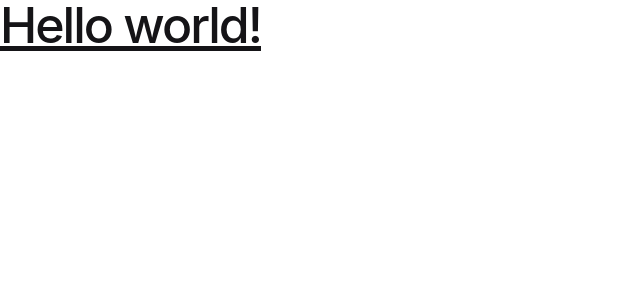
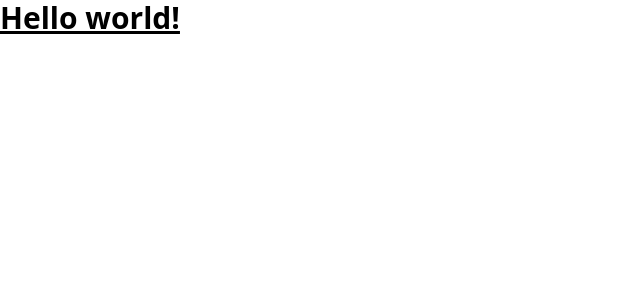
Before and after one commit to Cesar001-co/portfolio-angular, an Angular app: page / in a window 1280 px wide. Shown: the top 300 px of the page, without its empty margins (0-640 px from the left). Built offline with nearby package versions, Linux system fonts and the light colour scheme.

Commit message:
folders managing

```diff
--- a/src/app/app.component.html
+++ /dev/null
@@ -1,3 +0,0 @@
-<h1 class="text-3xl font-bold underline">
-  Hello world!
-</h1>
--- a/src/app/app.component.scss
+++ /dev/null
@@ -1,167 +0,0 @@
-:host {
-    --bright-blue: oklch(51.01% 0.274 263.83);
-    --electric-violet: oklch(53.18% 0.28 296.97);
-    --french-violet: oklch(47.66% 0.246 305.88);
-    --vivid-pink: oklch(69.02% 0.277 332.77);
-    --hot-red: oklch(61.42% 0.238 15.34);
-    --orange-red: oklch(63.32% 0.24 31.68);
-
-    --gray-900: oklch(19.37% 0.006 300.98);
-    --gray-700: oklch(36.98% 0.014 302.71);
-    --gray-400: oklch(70.9% 0.015 304.04);
-
-    --red-to-pink-to-purple-vertical-gradient: linear-gradient(
-      180deg,
-      var(--orange-red) 0%,
-      var(--vivid-pink) 50%,
-      var(--electric-violet) 100%
-    );
-
-    --red-to-pink-to-purple-horizontal-gradient: linear-gradient(
-      90deg,
-      var(--orange-red) 0%,
-      var(--vivid-pink) 50%,
-      var(--electric-violet) 100%
-    );
-
-    --pill-accent: var(--bright-blue);
-
-    font-family: "Inter", -apple-system, BlinkMacSystemFont, "Segoe UI", Roboto,
-      Helvetica, Arial, sans-serif, "Apple Color Emoji", "Segoe UI Emoji",
-      "Segoe UI Symbol";
-    box-sizing: border-box;
-    -webkit-font-smoothing: antialiased;
-    -moz-osx-font-smoothing: grayscale;
-  }
-
-  h1 {
-    font-size: 3.125rem;
-    color: var(--gray-900);
-    font-weight: 500;
-    line-height: 100%;
-    letter-spacing: -0.125rem;
-    margin: 0;
-    font-family: "Inter Tight", -apple-system, BlinkMacSystemFont, "Segoe UI", Roboto,
-      Helvetica, Arial, sans-serif, "Apple Color Emoji", "Segoe UI Emoji",
-      "Segoe UI Symbol";
-  }
-
-  p {
-    margin: 0;
-    color: var(--gray-700);
-  }
-
-  main {
-    width: 100%;
-    min-height: 100%;
-    display: flex;
-    justify-content: center;
-    align-items: center;
-    padding: 1rem;
-    box-sizing: inherit;
-    position: relative;
-  }
-
-  .angular-logo {
-    max-width: 9.2rem;
-  }
-
-  .content {
-    display: flex;
-    justify-content: space-around;
-    width: 100%;
-    max-width: 700px;
-    margin-bottom: 3rem;
-  }
-
-  .content h1 {
-    margin-top: 1.75rem;
-  }
-
-  .content p {
-    margin-top: 1.5rem;
-  }
-
-  .divider {
-    width: 1px;
-    background: var(--red-to-pink-to-purple-vertical-gradient);
-    margin-inline: 0.5rem;
-  }
-
-  .pill-group {
-    display: flex;
-    flex-direction: column;
-    align-items: start;
-    flex-wrap: wrap;
-    gap: 1.25rem;
-  }
-
-  .pill {
-    display: flex;
-    align-items: center;
-    --pill-accent: var(--bright-blue);
-    background: color-mix(in srgb, var(--pill-accent) 5%, transparent);
-    color: var(--pill-accent);
-    padding-inline: 0.75rem;
-    padding-block: 0.375rem;
-    border-radius: 2.75rem;
-    border: 0;
-    transition: background 0.3s ease;
-    font-family: var(--inter-font);
-    font-size: 0.875rem;
-    font-style: normal;
-    font-weight: 500;
-    line-height: 1.4rem;
-    letter-spacing: -0.00875rem;
-    text-decoration: none;
-  }
-
-  .pill:hover {
-    background: color-mix(in srgb, var(--pill-accent) 15%, transparent);
-  }
-
-  .pill-group .pill:nth-child(6n + 1) {
-    --pill-accent: var(--bright-blue);
-  }
-  .pill-group .pill:nth-child(6n + 2) {
-    --pill-accent: var(--french-violet);
-  }
-  .pill-group .pill:nth-child(6n + 3),
-  .pill-group .pill:nth-child(6n + 4),
-  .pill-group .pill:nth-child(6n + 5) {
-    --pill-accent: var(--hot-red);
-  }
-
-  .pill-group svg {
-    margin-inline-start: 0.25rem;
-  }
-
-  .social-links {
-    display: flex;
-    align-items: center;
-    gap: 0.73rem;
-    margin-top: 1.5rem;
-  }
-
-  .social-links path {
-    transition: fill 0.3s ease;
-    fill: var(--gray-400);
-  }
-
-  .social-links a:hover svg path {
-    fill: var(--gray-900);
-  }
-
-  @media screen and (max-width: 650px) {
-    .content {
-      flex-direction: column;
-      width: max-content;
-    }
-
-    .divider {
-      height: 1px;
-      width: 100%;
-      background: var(--red-to-pink-to-purple-horizontal-gradient);
-      margin-block: 1.5rem;
-    }
-  }
--- /dev/null
+++ b/src/app/ui/core/app-component/app.component.html
@@ -0,0 +1,4 @@
+<router-outlet></router-outlet>
+<h1 class="text-3xl font-bold underline">
+    Hello world!
+  </h1>
--- a/src/main.ts
+++ b/src/main.ts
@@ -1,6 +1,6 @@
 import { bootstrapApplication } from '@angular/platform-browser';
-import { appConfig } from './app/app.config';
-import { AppComponent } from './app/app.component';
+import { appConfig } from './app/config/app.config';
+import { AppComponent } from './app/ui/core/app-component/app.component';
 
 bootstrapApplication(AppComponent, appConfig)
   .catch((err) => console.error(err));
```
Also changed, not shown: src/app/ui/core/app-component/app.component.scss (added, +167 -0 lines), src/app/config/app.config.ts (renamed from src/app/app.config.ts), src/app/config/app.routes.ts (renamed from src/app/app.routes.ts), src/app/ui/core/app-component/app.component.ts (renamed from src/app/app.component.ts).
